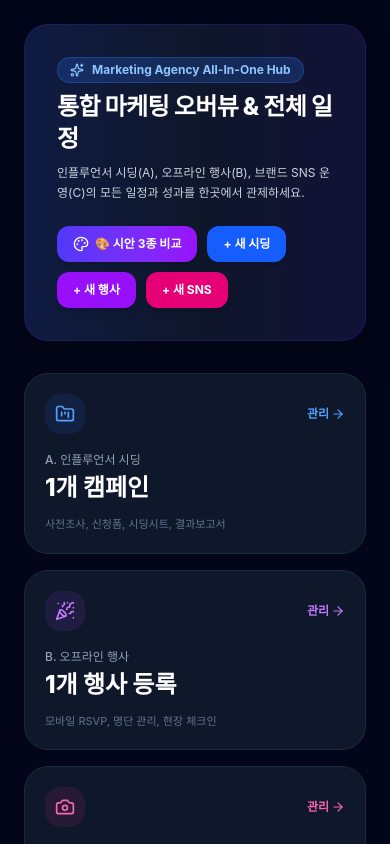
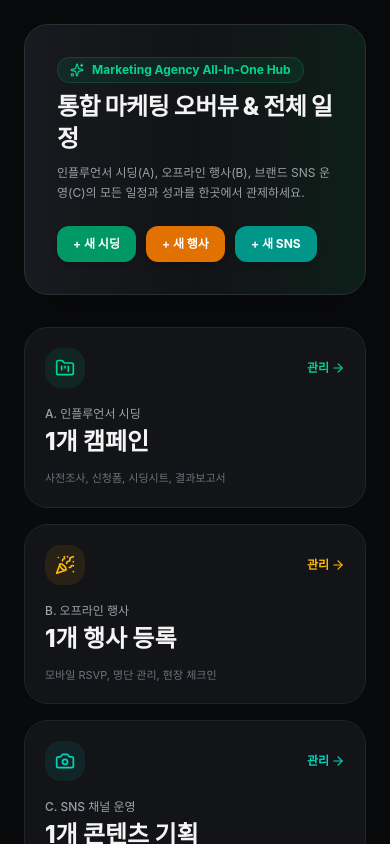
Before and after one commit to grapevine26/marketing_dashboard, a Next.js app: page / in a window 390 px wide. Shown: the top 844 px of the page. Built offline with nearby package versions, Linux system fonts and the light colour scheme.

Commit message:
feat: apply Obsidian Graphite & Emerald dark theme across the dashboard

```diff
--- a/app/globals.css
+++ b/app/globals.css
@@ -1,35 +1,17 @@
 @import "tailwindcss";
 
-@layer base {
-  :root {
-    --background: #f8fafc;
-    --foreground: #0f172a;
-    --card: #ffffff;
-    --card-foreground: #0f172a;
-    --border: #e2e8f0;
-    --primary: #2563eb;
-    --primary-foreground: #ffffff;
-    --accent: #f1f5f9;
-    --accent-foreground: #0f172a;
-    --muted: #64748b;
-  }
+@theme {
+  --font-sans: var(--font-geist-sans);
+  --font-mono: var(--font-geist-mono);
+}
 
-  [data-theme="dark"] {
-    --background: #090d16;
-    --foreground: #f1f5f9;
-    --card: #111827;
-    --card-foreground: #f1f5f9;
-    --border: #1f2937;
-    --primary: #3b82f6;
-    --primary-foreground: #ffffff;
-    --accent: #1e293b;
-    --accent-foreground: #f8fafc;
-    --muted: #94a3b8;
-  }
+:root {
+  --background: #090a0c;
+  --foreground: #f4f4f5;
 }
 
 body {
-  background-color: var(--background);
+  background: var(--background);
   color: var(--foreground);
-  font-family: -apple-system, BlinkMacSystemFont, "Segoe UI", Roboto, "Helvetica Neue", Arial, sans-serif;
+  font-family: -apple-system, BlinkMacSystemFont, "Segoe UI", Roboto, Helvetica, Arial, sans-serif;
 }
--- a/app/page.tsx
+++ b/app/page.tsx
@@ -34,17 +34,17 @@ export default async function HomePage() {
   ]);
 
   return (
-    <div className="min-h-screen flex bg-slate-950 text-slate-100">
+    <div className="min-h-screen flex bg-[#090A0C] text-zinc-100 font-sans">
       {/* Sidebar */}
-      <aside className="w-64 border-r border-slate-800 bg-slate-900/60 flex flex-col p-4 space-y-6 shrink-0 hidden md:flex">
+      <aside className="w-64 border-r border-[#22242A] bg-[#0D0E12] flex flex-col p-4 space-y-6 shrink-0 hidden md:flex">
         <div className="px-2 flex items-center justify-between">
-          <Link href="/" className="flex items-center gap-2">
-            <div className="w-8 h-8 rounded-xl bg-gradient-to-tr from-blue-600 to-indigo-500 flex items-center justify-center font-bold text-white shadow-md shadow-blue-500/20">
+          <Link href="/" className="flex items-center gap-2.5">
+            <div className="w-8 h-8 rounded-xl bg-gradient-to-tr from-emerald-600 to-teal-500 flex items-center justify-center font-bold text-white shadow-md shadow-emerald-500/20">
               M
             </div>
             <div>
-              <span className="font-bold text-white text-sm">마케팅 올인원</span>
-              <span className="ml-1.5 text-[9px] uppercase font-bold tracking-wider px-1.5 py-0.5 rounded bg-blue-500/20 text-blue-400">
+              <span className="font-bold text-zinc-100 text-sm tracking-tight">마케팅 올인원</span>
+              <span className="ml-1.5 text-[9px] uppercase font-bold tracking-wider px-1.5 py-0.5 rounded bg-emerald-500/15 text-emerald-400 border border-emerald-500/20">
                 PRO
               </span>
             </div>
@@ -52,68 +52,68 @@ export default async function HomePage() {
         </div>
 
         <nav className="flex-1 space-y-1">
-          <div className="px-3 pb-2 text-[10px] font-bold text-slate-500 uppercase tracking-wider">
+          <div className="px-3 pb-2 text-[10px] font-bold text-zinc-500 uppercase tracking-wider">
             통합 관제
           </div>
           <Link
             href="/"
-            className="flex items-center gap-3 px-3 py-2 rounded-xl text-xs font-semibold bg-blue-600 text-white shadow-sm transition"
+            className="flex items-center gap-3 px-3 py-2 rounded-xl text-xs font-semibold bg-emerald-600 text-white shadow-sm transition"
           >
             <Calendar className="w-4 h-4" />
             <span>오버뷰 / 통합 캘린더</span>
           </Link>
           <Link
             href="/design-preview"
-            className="flex items-center gap-3 px-3 py-2 rounded-xl text-xs font-semibold text-indigo-300 bg-indigo-950/40 border border-indigo-900/50 hover:text-white hover:bg-indigo-900/50 transition"
+            className="flex items-center gap-3 px-3 py-2 rounded-xl text-xs font-semibold text-zinc-300 hover:text-white hover:bg-[#181A20] transition"
           >
-            <Palette className="w-4 h-4 text-indigo-400" />
-            <span>🎨 대시보드 시안 3종 비교</span>
+            <Palette className="w-4 h-4 text-emerald-400" />
+            <span>🎨 색감 테마 비교</span>
           </Link>
 
-          <div className="pt-5 px-3 pb-2 text-[10px] font-bold text-slate-500 uppercase tracking-wider">
+          <div className="pt-5 px-3 pb-2 text-[10px] font-bold text-zinc-500 uppercase tracking-wider">
             마케팅 실행 모듈
           </div>
           <Link
             href="/campaigns"
-            className="flex items-center gap-3 px-3 py-2 rounded-xl text-xs font-semibold text-slate-300 hover:text-white hover:bg-slate-800/60 transition"
+            className="flex items-center gap-3 px-3 py-2 rounded-xl text-xs font-semibold text-zinc-300 hover:text-white hover:bg-[#181A20] transition"
           >
-            <FolderKanban className="w-4 h-4 text-amber-400" />
+            <FolderKanban className="w-4 h-4 text-emerald-400" />
             <span>A. 인플루언서 시딩</span>
           </Link>
           <Link
             href="/events"
-            className="flex items-center gap-3 px-3 py-2 rounded-xl text-xs font-semibold text-slate-300 hover:text-white hover:bg-slate-800/60 transition"
+            className="flex items-center gap-3 px-3 py-2 rounded-xl text-xs font-semibold text-zinc-300 hover:text-white hover:bg-[#181A20] transition"
           >
-            <PartyPopper className="w-4 h-4 text-purple-400" />
+            <PartyPopper className="w-4 h-4 text-amber-400" />
             <span>B. 인플루언서 행사 (RSVP)</span>
           </Link>
           <Link
             href="/sns"
-            className="flex items-center gap-3 px-3 py-2 rounded-xl text-xs font-semibold text-slate-300 hover:text-white hover:bg-slate-800/60 transition"
+            className="flex items-center gap-3 px-3 py-2 rounded-xl text-xs font-semibold text-zinc-300 hover:text-white hover:bg-[#181A20] transition"
           >
-            <Camera className="w-4 h-4 text-pink-400" />
+            <Camera className="w-4 h-4 text-teal-400" />
             <span>C. SNS 채널 운영</span>
           </Link>
 
-          <div className="pt-5 px-3 pb-2 text-[10px] font-bold text-slate-500 uppercase tracking-wider">
+          <div className="pt-5 px-3 pb-2 text-[10px] font-bold text-zinc-500 uppercase tracking-wider">
             에이전시 설정
           </div>
           <Link
             href="/settings/pre-survey"
-            className="flex items-center gap-3 px-3 py-2 rounded-xl text-xs font-semibold text-slate-300 hover:text-white hover:bg-slate-800/60 transition"
+            className="flex items-center gap-3 px-3 py-2 rounded-xl text-xs font-semibold text-zinc-300 hover:text-white hover:bg-[#181A20] transition"
           >
-            <Settings className="w-4 h-4 text-indigo-400" />
+            <Settings className="w-4 h-4 text-zinc-400" />
             <span>사전조사 템플릿 관리</span>
           </Link>
         </nav>
 
-        <div className="pt-4 border-t border-slate-800 space-y-3">
-          <div className="p-3 rounded-2xl bg-indigo-950/30 border border-indigo-900/40 text-[11px] space-y-1">
-            <div className="flex items-center gap-1.5 font-bold text-indigo-300">
+        <div className="pt-4 border-t border-[#22242A] space-y-3">
+          <div className="p-3 rounded-2xl bg-[#131418] border border-[#22242A] text-[11px] space-y-1">
+            <div className="flex items-center gap-1.5 font-bold text-emerald-400">
               <Sparkles className="w-3.5 h-3.5" />
               <span>Gemini AI 활성화</span>
             </div>
-            <p className="text-slate-400 leading-relaxed text-[10px]">
+            <p className="text-zinc-400 leading-relaxed text-[10px]">
               사전조사 추천 • 모집글 작성 • SNS 캡션 생성을 지원합니다.
             </p>
           </div>
@@ -124,43 +124,36 @@ export default async function HomePage() {
       <div className="flex-1 flex flex-col min-w-0 overflow-y-auto">
         <main className="flex-1 p-6 md:p-8 max-w-7xl w-full mx-auto space-y-8">
           {/* Top Banner */}
-          <div className="p-8 rounded-3xl bg-gradient-to-r from-blue-950/70 via-slate-900 to-indigo-950/60 border border-indigo-800/30 flex flex-col md:flex-row md:items-center justify-between gap-6 shadow-2xl">
+          <div className="p-8 rounded-3xl bg-gradient-to-r from-[#181A1F] via-[#121316] to-[#0D1F18] border border-[#2B2E36] flex flex-col md:flex-row md:items-center justify-between gap-6 shadow-2xl">
             <div className="space-y-2">
-              <div className="inline-flex items-center gap-2 px-3 py-1 rounded-full bg-blue-500/20 border border-blue-500/30 text-blue-300 text-xs font-bold">
+              <div className="inline-flex items-center gap-2 px-3 py-1 rounded-full bg-emerald-500/10 border border-emerald-500/20 text-emerald-400 text-xs font-bold">
                 <Sparkles className="w-3.5 h-3.5" />
                 <span>Marketing Agency All-In-One Hub</span>
               </div>
-              <h1 className="text-2xl sm:text-3xl font-extrabold text-white tracking-tight">
+              <h1 className="text-2xl sm:text-3xl font-extrabold text-zinc-100 tracking-tight">
                 통합 마케팅 오버뷰 & 전체 일정
               </h1>
-              <p className="text-xs sm:text-sm text-slate-300 max-w-xl leading-relaxed">
+              <p className="text-xs sm:text-sm text-zinc-400 max-w-xl leading-relaxed">
                 인플루언서 시딩(A), 오프라인 행사(B), 브랜드 SNS 운영(C)의 모든 일정과 성과를 한곳에서 관제하세요.
               </p>
             </div>
 
             <div className="flex flex-wrap gap-2.5">
               <Link
-                href="/design-preview"
-                className="px-4 py-2.5 rounded-xl bg-gradient-to-r from-indigo-600 to-purple-600 hover:from-indigo-500 hover:to-purple-500 text-white text-xs font-bold shadow-md transition flex items-center gap-1.5"
-              >
-                <Palette className="w-4 h-4" />
-                <span>🎨 시안 3종 비교</span>
-              </Link>
-              <Link
                 href="/campaigns/new"
-                className="px-4 py-2.5 rounded-xl bg-blue-600 hover:bg-blue-500 text-white text-xs font-bold shadow-md transition"
+                className="px-4 py-2.5 rounded-xl bg-emerald-600 hover:bg-emerald-500 text-white text-xs font-bold shadow-md transition"
               >
                 + 새 시딩
               </Link>
               <Link
                 href="/events"
-                className="px-4 py-2.5 rounded-xl bg-purple-600 hover:bg-purple-500 text-white text-xs font-bold shadow-md transition"
+                className="px-4 py-2.5 rounded-xl bg-amber-600 hover:bg-amber-500 text-white text-xs font-bold shadow-md transition"
               >
                 + 새 행사
               </Link>
               <Link
                 href="/sns"
-                className="px-4 py-2.5 rounded-xl bg-pink-600 hover:bg-pink-500 text-white text-xs font-bold shadow-md transition"
+                className="px-4 py-2.5 rounded-xl bg-teal-600 hover:bg-teal-500 text-white text-xs font-bold shadow-md transition"
               >
                 + 새 SNS
               </Link>
@@ -172,67 +165,67 @@ export default async function HomePage() {
             {/* Card 1: Seeding */}
             <Link
               href="/campaigns"
-              className="p-5 rounded-3xl bg-slate-900 border border-slate-800 hover:border-blue-500/40 transition space-y-3 group"
+              className="p-5 rounded-3xl bg-[#131418] border border-[#22242A] hover:border-emerald-500/40 transition space-y-3 group"
             >
               <div className="flex items-center justify-between">
-                <div className="w-10 h-10 rounded-2xl bg-blue-500/10 text-blue-400 flex items-center justify-center">
+                <div className="w-10 h-10 rounded-2xl bg-emerald-500/10 text-emerald-400 flex items-center justify-center">
                   <FolderKanban className="w-5 h-5" />
                 </div>
-                <span className="text-xs text-blue-400 font-semibold group-hover:translate-x-0.5 transition flex items-center gap-0.5">
+                <span className="text-xs text-emerald-400 font-semibold group-hover:translate-x-0.5 transition flex items-center gap-0.5">
                   관리 <ArrowRight className="w-3.5 h-3.5" />
                 </span>
               </div>
               <div>
-                <span className="text-xs text-slate-400 font-medium">A. 인플루언서 시딩</span>
-                <div className="text-2xl font-extrabold text-white mt-0.5">
+                <span className="text-xs text-zinc-400 font-medium">A. 인플루언서 시딩</span>
+                <div className="text-2xl font-extrabold text-zinc-100 mt-0.5">
                   {campaigns.length}개 캠페인
                 </div>
               </div>
-              <p className="text-[11px] text-slate-500">사전조사, 신청폼, 시딩시트, 결과보고서</p>
+              <p className="text-[11px] text-zinc-500">사전조사, 신청폼, 시딩시트, 결과보고서</p>
             </Link>
 
             {/* Card 2: Events */}
             <Link
               href="/events"
-              className="p-5 rounded-3xl bg-slate-900 border border-slate-800 hover:border-purple-500/40 transition space-y-3 group"
+              className="p-5 rounded-3xl bg-[#131418] border border-[#22242A] hover:border-amber-500/40 transition space-y-3 group"
             >
               <div className="flex items-center justify-between">
-                <div className="w-10 h-10 rounded-2xl bg-purple-500/10 text-purple-400 flex items-center justify-center">
+                <div className="w-10 h-10 rounded-2xl bg-amber-500/10 text-amber-400 flex items-center justify-center">
                   <PartyPopper className="w-5 h-5" />
                 </div>
-                <span className="text-xs text-purple-400 font-semibold group-hover:translate-x-0.5 transition flex items-center gap-0.5">
+                <span className="text-xs text-amber-400 font-semibold group-hover:translate-x-0.5 transition flex items-center gap-0.5">
                   관리 <ArrowRight className="w-3.5 h-3.5" />
                 </span>
               </div>
               <div>
-                <span className="text-xs text-slate-400 font-medium">B. 오프라인 행사</span>
-                <div className="text-2xl font-extrabold text-white mt-0.5">
+                <span className="text-xs text-zinc-400 font-medium">B. 오프라인 행사</span>
+                <div className="text-2xl font-extrabold text-zinc-100 mt-0.5">
                   {events.length}개 행사 등록
                 </div>
               </div>
-              <p className="text-[11px] text-slate-500">모바일 RSVP, 명단 관리, 현장 체크인</p>
+              <p className="text-[11px] text-zinc-500">모바일 RSVP, 명단 관리, 현장 체크인</p>
             </Link>
 
             {/* Card 3: SNS */}
             <Link
               href="/sns"
-              className="p-5 rounded-3xl bg-slate-900 border border-slate-800 hover:border-pink-500/40 transition space-y-3 group"
+              className="p-5 rounded-3xl bg-[#131418] border border-[#22242A] hover:border-teal-500/40 transition space-y-3 group"
             >
               <div className="flex items-center justify-between">
-                <div className="w-10 h-10 rounded-2xl bg-pink-500/10 text-pink-400 flex items-center justify-center">
+                <div className="w-10 h-10 rounded-2xl bg-teal-500/10 text-teal-400 flex items-center justify-center">
                   <Camera className="w-5 h-5" />
                 </div>
-                <span className="text-xs text-pink-400 font-semibold group-hover:translate-x-0.5 transition flex items-center gap-0.5">
+                <span className="text-xs text-teal-400 font-semibold group-hover:translate-x-0.5 transition flex items-center gap-0.5">
                   관리 <ArrowRight className="w-3.5 h-3.5" />
                 </span>
               </div>
               <div>
-                <span className="text-xs text-slate-400 font-medium">C. SNS 채널 운영</span>
-                <div className="text-2xl font-extrabold text-white mt-0.5">
+                <span className="text-xs text-zinc-400 font-medium">C. SNS 채널 운영</span>
+                <div className="text-2xl font-extrabold text-zinc-100 mt-0.5">
                   {posts.length}개 콘텐츠 기획
                 </div>
               </div>
-              <p className="text-[11px] text-slate-500">AI 캡션 작성, 캘린더, 광고주 컨펌 링크</p>
+              <p className="text-[11px] text-zinc-500">AI 캡션 작성, 캘린더, 광고주 컨펌 링크</p>
             </Link>
           </div>
 
```
Also changed, not shown: app/(dashboard)/layout.tsx (+26 -26 lines), app/UnifiedCalendarWidget.tsx (+25 -25 lines).
